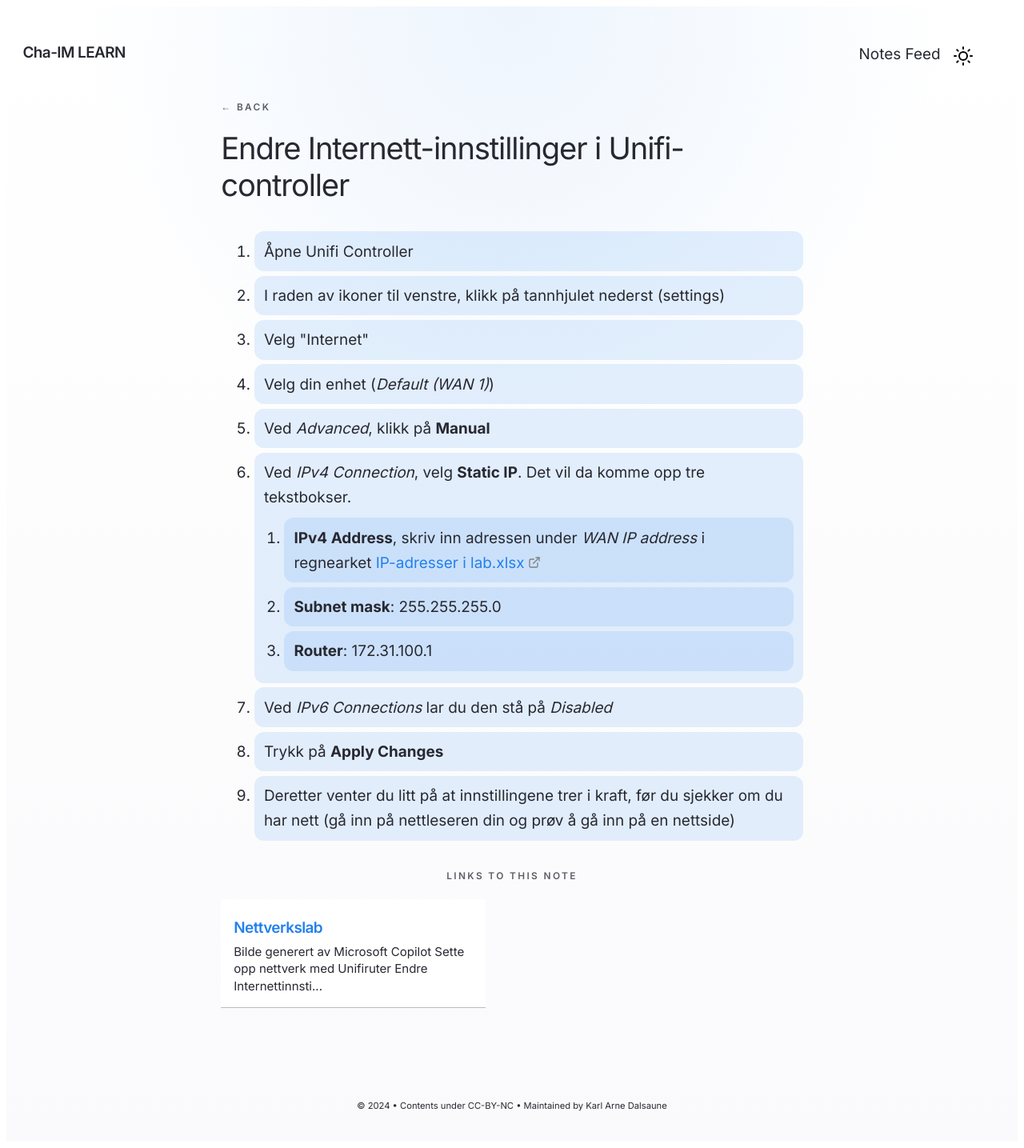
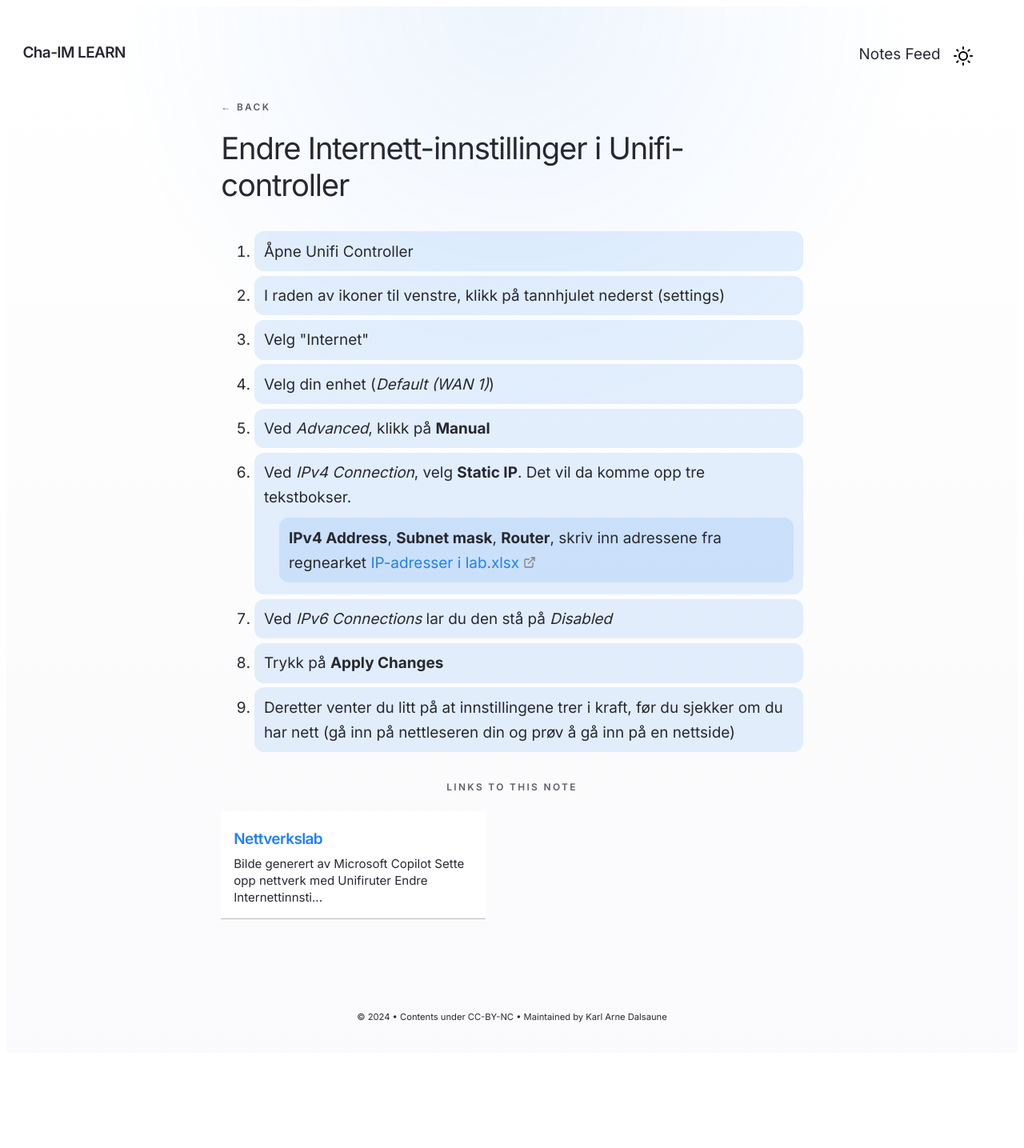
Before and after one commit to Cha-IM/cha-im.github.io, a Jekyll site: the page built from _notes/Public/Teknologiforståelse/Nettverkslab/Endre Internett-innstillinger i Unifi-controller.md, in a window 1280 px wide. Shown: the whole page at 80% size. Built offline with Jekyll 4.4.1, drawn with Linux system fonts in a browser that asks for light colours; after the commit the page ends 1324 px from its top, so only the background shows below that.

Commit message:
TRFK-811339 2026-10-23:11:22:16

```diff
--- a/_notes/Public/Teknologiforståelse/Nettverkslab/Endre Internett-innstillinger i Unifi-controller.md
+++ b/_notes/Public/Teknologiforståelse/Nettverkslab/Endre Internett-innstillinger i Unifi-controller.md
@@ -10,9 +10,7 @@ date: 24-10-2024
 4. Velg din enhet (*Default (WAN 1)*)
 5. Ved *Advanced*, klikk på **Manual**
 6. Ved *IPv4 Connection*, velg **Static IP**. Det vil da komme opp tre tekstbokser.
-	1. **IPv4 Address**, skriv inn adressen under *WAN IP address* i regnearket [IP-adresser i lab.xlsx](https://tronder.sharepoint.com/:x:/s/IMCharlottenlund/Ef98P9EJRO5NnUspzok7g3gBBj5-aM77rAv5XPjbC24-Ww?e=survQx)
-	2. **Subnet mask**: 255.255.255.0
-	3. **Router**: 172.31.100.1
+	- **IPv4 Address**, **Subnet mask**, **Router**, skriv inn adressene fra regnearket [IP-adresser i lab.xlsx](https://tronder.sharepoint.com/:x:/r/sites/IMCharlottenlund/Delte%20dokumenter/1IM-l%C3%A6rere/Teknologiforst%C3%A5else/Nettverk/LAB/IP-adresser%20i%20lab.xlsx?d=w64f6fc44a1ad4ea592bfb29def980895&csf=1&web=1&e=VIToX5)
 7. Ved *IPv6 Connections* lar du den stå på *Disabled*
 8. Trykk på **Apply Changes**
 9. Deretter venter du litt på at innstillingene trer i kraft, før du sjekker om du har nett (gå inn på nettleseren din og prøv å gå inn på en nettside)
```
Also changed, not shown: .obsidian/workspace.json.
